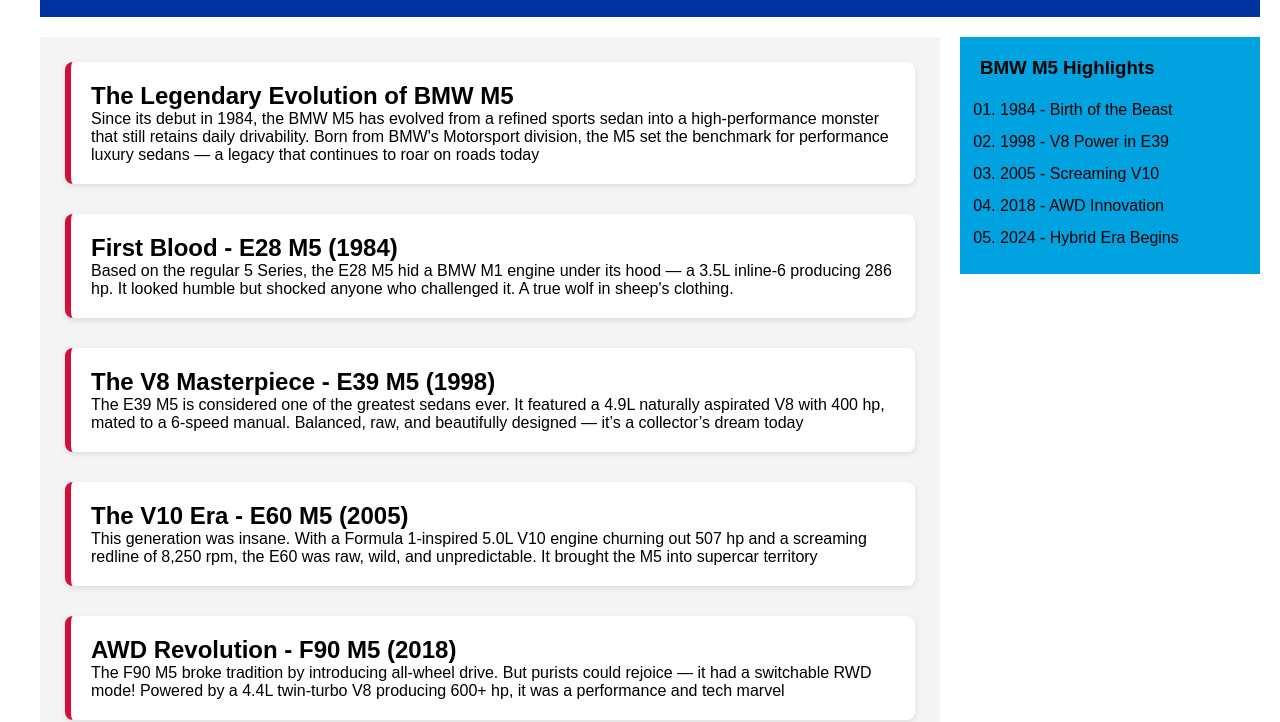
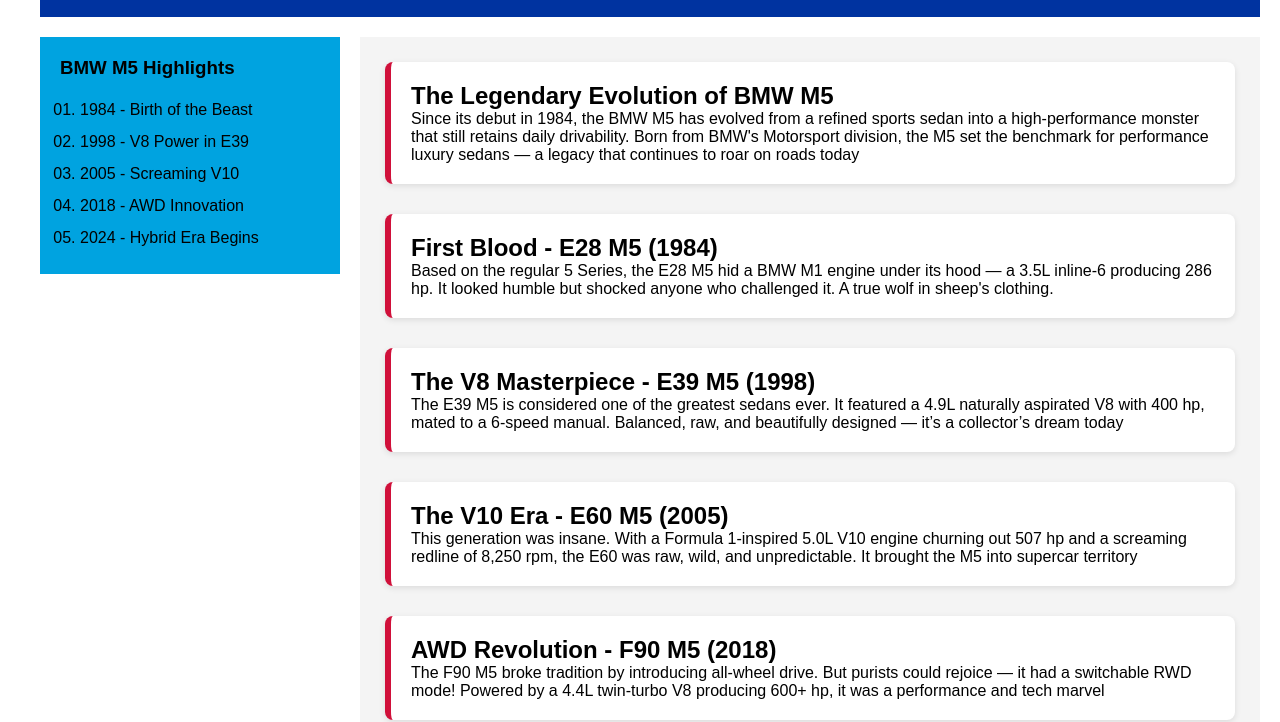
Before and after one commit to igautamlasgotra/summer-school-day-4, a plain HTML site: page index.html in a window 1280 px wide. Shown: the part 97-819 px from the top of the page. Drawn offline with Linux system fonts and the light colour scheme.

Commit message:
Update index.html

```diff
--- a/index.html
+++ b/index.html
@@ -18,9 +18,9 @@
       display: grid;
       grid-template-areas:
         "header header"
-        "main sidebar"
+        "sidebar main"
         "footer footer";
-      grid-template-columns: 75% 25%;
+      grid-template-columns: 25% 75%;
       gap: 20px;
       max-width: 1200px;
       margin: 0 auto;
```
